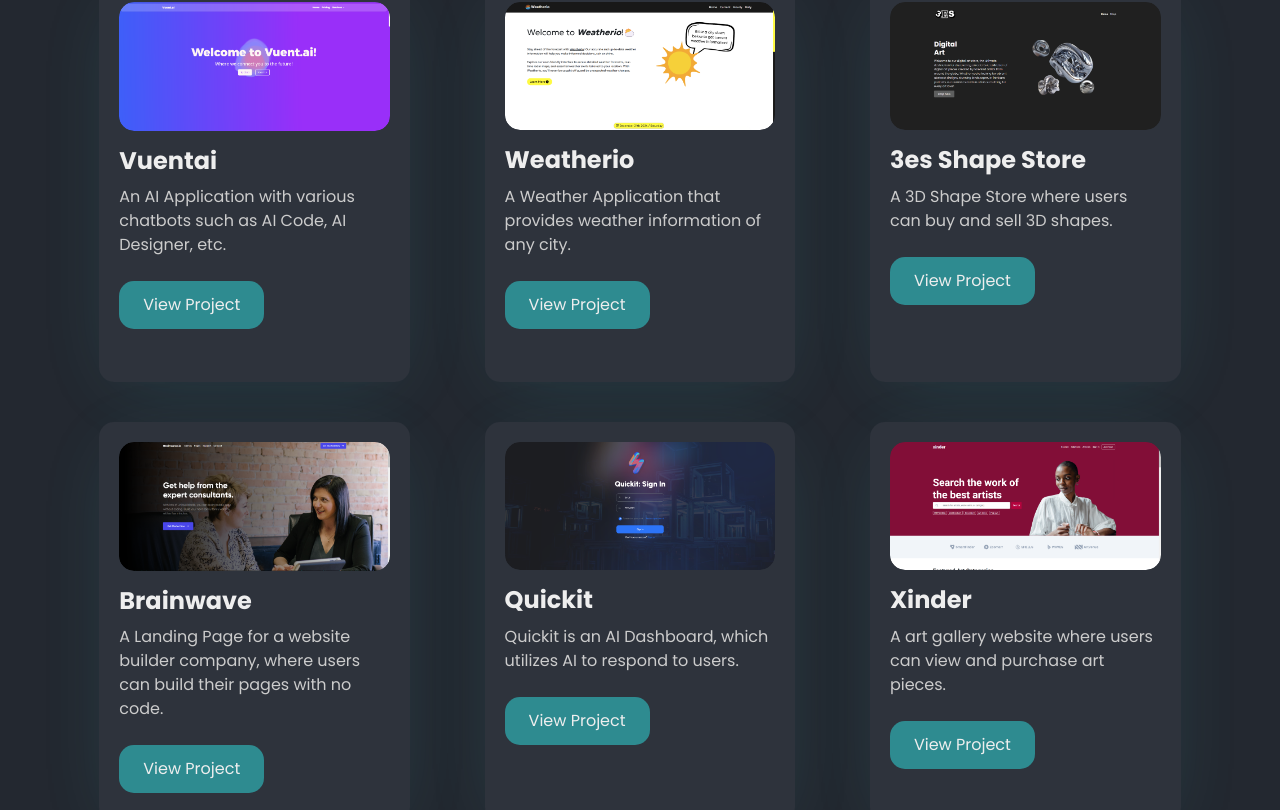
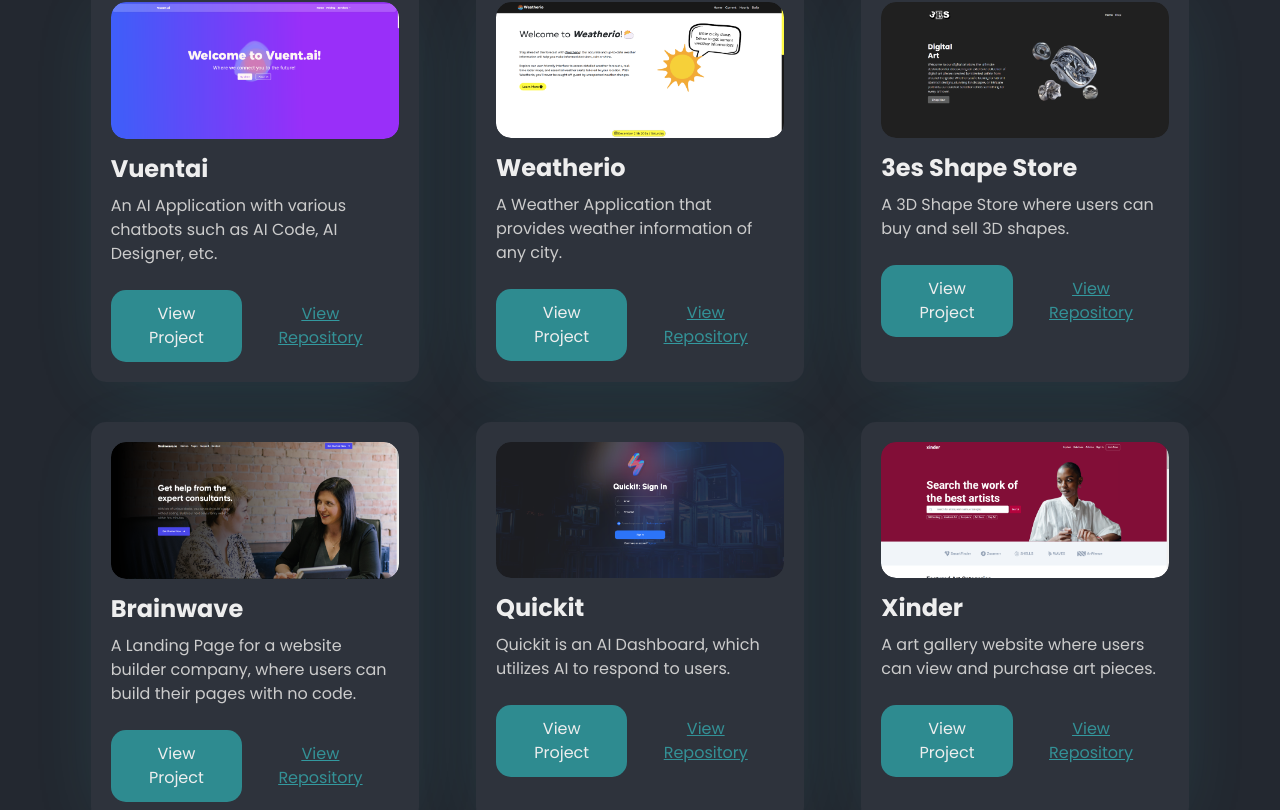
Before and after one commit to LaurentMaxhuni/PortfolioV4, a React (Vite) app: page / in a window 1280 px wide. Shown: the part 4370-5180 px from the top of the page. Built offline with nearby package versions, Linux system fonts and the light colour scheme.

Commit message:
New commit

```diff
--- a/index.html
+++ b/index.html
@@ -1,12 +1,34 @@
-<!doctype html>
+<!DOCTYPE html>
 <html lang="en">
   <head>
     <meta charset="UTF-8" />
     <link rel="icon" type="image/svg+xml" href="/laurent-logo-circle.png" />
     <meta name="viewport" content="width=device-width, initial-scale=1.0" />
-    <meta name="google-site-verification" content="wDfY4vjGpPnfjAArtq0Wf6mFfrpIE45LerinzlsRkks" />
-    <meta name="description" content="Laurent Maxhuni is a web developer based in Vushtrri, Kosovo. He is passionate about building web applications and websites." />
-    <title>Laurent Maxhuni | Web Developer</title>
+    <meta
+      name="google-site-verification"
+      content="wDfY4vjGpPnfjAArtq0Wf6mFfrpIE45LerinzlsRkks"
+    />
+    <meta name="description" content="Laurent Maxhuni is a professional web developer based in Vushtrri, Kosovo. Specializing in building fast, modern websites and applications.">
+    <script type="application/ld+json">
+      {
+        "@context": "https://schema.org",
+        "@type": "WebSite",
+        "name": "Laurent Maxhuni",
+        "url": "https://laurentmaxhuni.netlify.app",
+        "publisher": {
+          "@type": "Organization",
+          "name": "Laurent Maxhuni | Web Developer in Kosovo",
+          "logo": "https://laurentmaxhuni.netlify.app/laurent-logo.png"
+        }
+      }
+    </script>
+    <meta property="og:image" content="https://laurentmaxhuni.netlify.app/laurent-logo.png">
+    <meta property="og:type" content="website">
+    <meta property="og:title" content="Laurent Maxhuni | Web Developer">
+    <meta property="og:description" content="Laurent Maxhuni is a web developer based in Vushtrri, Kosovo.">
+    <meta property="og:url" content="https://laurentmaxhuni.netlify.app">
+    <link rel="shortcut icon" href="/laurent-logo.png" type="image/x-icon" />
+    <title>Laurent Maxhuni | Web Developer in Kosovo</title>
   </head>
   <body>
     <div id="root"></div>
--- a/src/components/ProjectCard.jsx
+++ b/src/components/ProjectCard.jsx
@@ -1,4 +1,5 @@
 import React, { useEffect, useState } from "react";
+import PropTypes from "prop-types";
 import "../styles/ProjectCard.css";
 import AOS from "aos";
 import "aos/dist/aos.css";
@@ -19,18 +20,34 @@ function ProjectCard(props) {
             <img src={props.image} alt="" />
           </figure>
         </div>
-        <div className="project-card-body my-3">
+        <div className="project-card-body my-3 mx-">
           <h3 className="project-card-title">{props.title}</h3>
           <p className="project-card-description">{props.description}</p>
-          <button className="project-card-link mt-4">
-            <a href={props.link} target="_blank" rel="noreferrer noopener">
-              View Project
-            </a>
-          </button>
+          <div className="tw-flex tw-justify-between tw-self-end">
+            <button className="project-card-link mt-4">
+              <a href={props.link} target="_blank" rel="noreferrer noopener">
+                View Project
+              </a>
+            </button>
+            <button className="project-card-link-secondary mt-4">
+              <a href={props.repoLink} target="_blank" rel="noreferrer noopener">
+                View Repository
+              </a>
+            </button>
+          </div>
         </div>
       </div>
     </div>
   );
 }
 
+ProjectCard.propTypes = {
+  image: PropTypes.string,
+  title: PropTypes.string,
+  description: PropTypes.string,
+  link: PropTypes.string,
+  repoLink: PropTypes.string,
+  delay: PropTypes.number,
+};
+
 export default ProjectCard;
--- a/src/components/Projects.jsx
+++ b/src/components/Projects.jsx
@@ -25,6 +25,7 @@ function Projects() {
             title="Vuentai"
             description="An AI Application with various chatbots such as AI Code, AI Designer, etc."
             link="https://vuentai.netlify.app"
+            repoLink="https://github.com/LaurentMaxhuni/Vuent.ai.git"
             delay="100"
           />
           <ProjectCard
@@ -32,6 +33,7 @@ function Projects() {
             title="Weatherio"
             description="A Weather Application that provides weather information of any city."
             link="https://weatherio-la.netlify.app"
+            repoLink="https://github.com/LaurentMaxhuni/weatherio.git"
             delay="200"
           />
           <ProjectCard
@@ -39,6 +41,7 @@ function Projects() {
             title="3es Shape Store"
             description="A 3D Shape Store where users can buy and sell 3D shapes."
             link="https://3es.netlify.app"
+            repoLink="https://github.com/LaurentMaxhuni/digital-art.git"
             delay="300"
           />
           <ProjectCard
@@ -46,6 +49,7 @@ function Projects() {
             title="Brainwave"
             description="A Landing Page for a website builder company, where users can build their pages with no code."
             link="https://brain-wave-io.netlify.app"
+            repoLink="https://github.com/LaurentMaxhuni/Brainwave.git"
             delay="100"
           />
           <ProjectCard
@@ -53,6 +57,7 @@ function Projects() {
             title="Quickit"
             description="Quickit is an AI Dashboard, which utilizes AI to respond to users."
             link="https://quickit.netlify.app"
+            // repoLink={}
             delay="200"
           />
           <ProjectCard
@@ -60,6 +65,7 @@ function Projects() {
             title="Xinder"
             description="A art gallery website where users can view and purchase art pieces."
             link="https://xinder.netlify.app"
+            repoLink="https://github.com/LaurentMaxhuni/xinder.git"
             delay="300"
           />
         </div>
--- a/src/styles/projectCard.css
+++ b/src/styles/projectCard.css
@@ -1,6 +1,6 @@
 .project-card {
   height: 400px;
-  width: clamp(300px, 90%, 400px);
+  width: clamp(300px, 95%, 400px);
   box-shadow: var(--project-card-hover-state-3) 0px 13px 70px -20px;
   background-color: var(--card-gray);
   border-radius: 15px;
@@ -55,3 +55,14 @@
     background-color: color-mix(in srgb, var(--primary) 70%, var(--black) 30%);
   }
 }
+
+.project-card-link-secondary {
+  text-decoration: underline;
+  padding: 12px 24px;
+  color: color-mix(in srgb, var(--primary) 80%, var(--black) 10%);
+  transition: all 0.3s ease;
+  &:hover {
+    transition: all 0.3s ease;
+    color: color-mix(in srgb, var(--primary) 70%, var(--white) 30%);
+  }
+}
```
Also changed, not shown: src/components/SkillLevelBar.jsx (+7 -0 lines), src/components/SkillsCard.jsx (+9 -0 lines).
